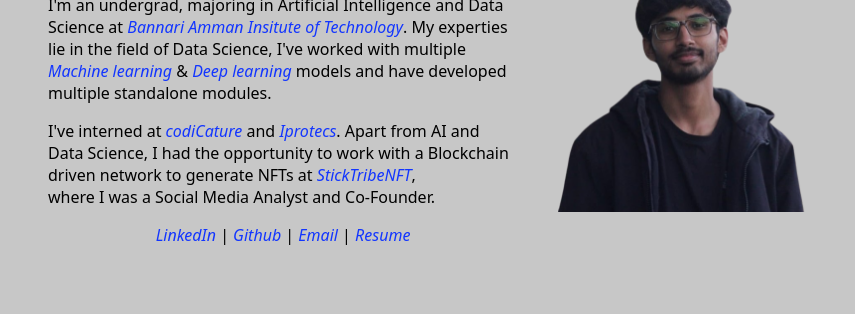
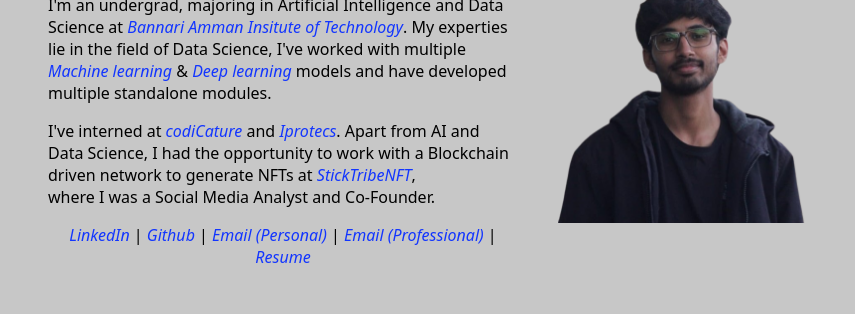
Before and after one commit to Saivarunt/Saivarunt.github.io, a plain HTML site: page index.html in a window 1280 px wide. Shown: the part 109-423 px from the top of the page, without its empty margins (212-1067 px from the left). Drawn offline with Linux system fonts and the light colour scheme.

Commit message:
Update index.html

```diff
--- a/index.html
+++ b/index.html
@@ -65,7 +65,7 @@
 
                         </p>
                         <p align="center">
-                            <a style="text-decoration: none;" href="https://www.linkedin.com/in/sai-varun-t-28bb89200/">LinkedIn</a> | <a style="text-decoration: none;" href="https://github.com/Saivarunt">Github</a> | <a style="text-decoration: none;" href="mailto:saivarunthirunavukarasu@gmail.com">Email</a> | <a style="text-decoration: none;" href="https://drive.google.com/file/d/1h03MV4C5vE-ciWTXn9xhTKA_Rjv0nUlL/view?usp=share_link">Resume</a>
+                            <a style="text-decoration: none;" href="https://www.linkedin.com/in/sai-varun-t-28bb89200/">LinkedIn</a> | <a style="text-decoration: none;" href="https://github.com/Saivarunt">Github</a> | <a style="text-decoration: none;" href="mailto:saivarunthirunavukarasu@gmail.com">Email (Personal)</a> | <a style="text-decoration: none;" href="mailto:saivarun.ad20@bitsathy.ac.in">Email (Professional)</a> | <a style="text-decoration: none;" href="https://drive.google.com/file/d/1s64B8Ew4iVDPTw4eYu5R-M6bYI2RypIN/view?usp=share_link">Resume</a>
                         </p>
                         </td>
                         <td width="33%">
```
